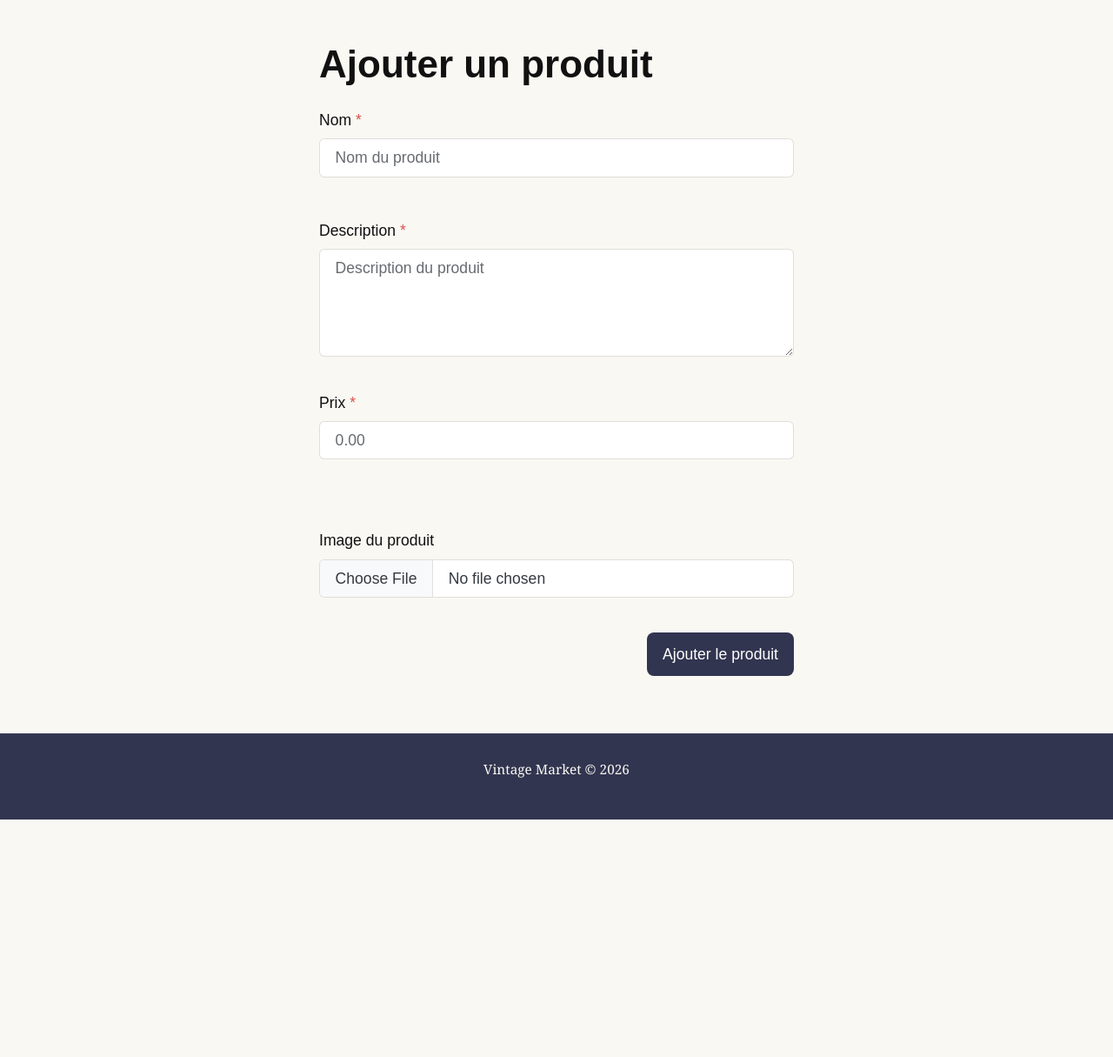
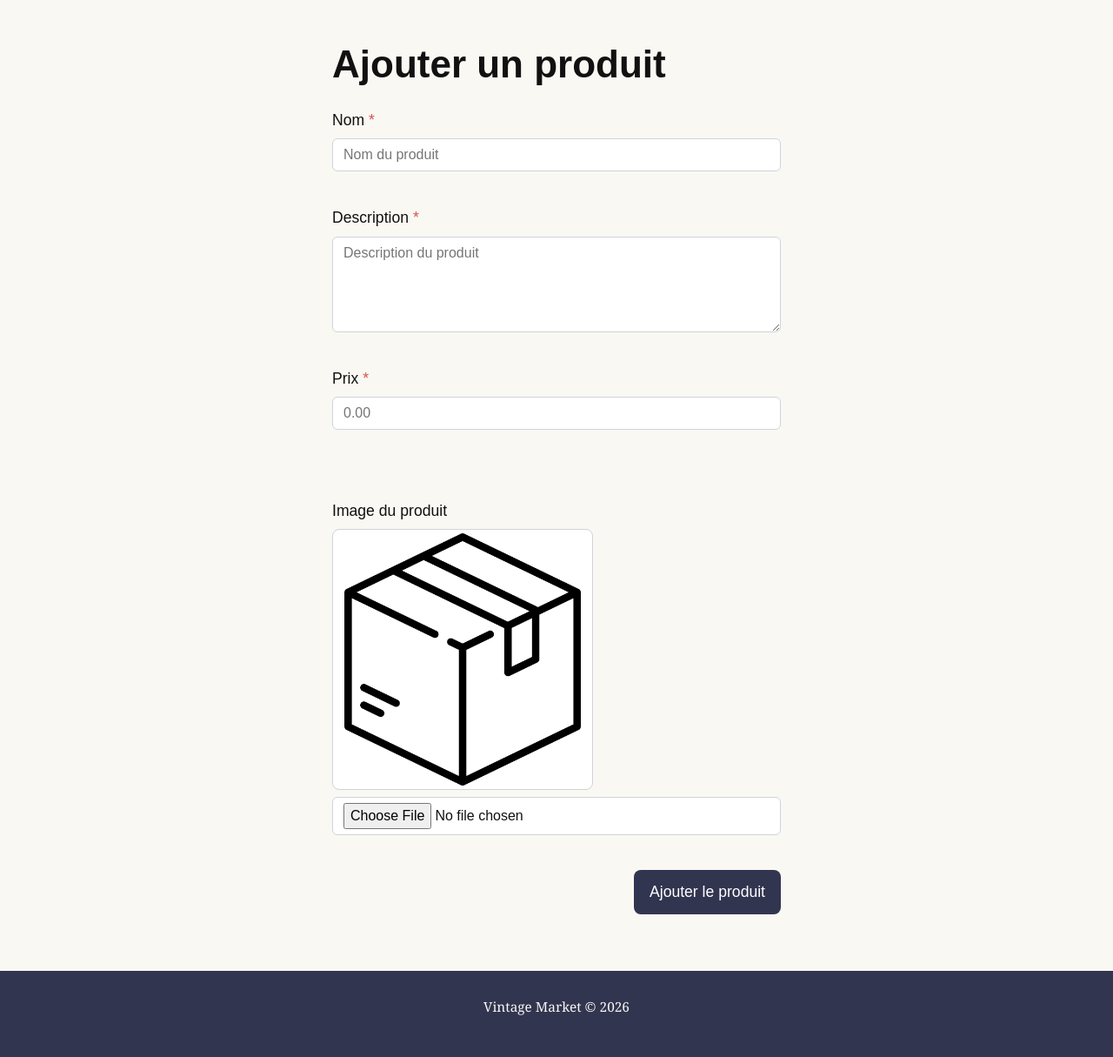
Before and after one commit to SolsticeDemers/Projet-web, a Flask app: page /produits/ajouter_produit in a window 1280 px wide. Shown: the part 240-1455 px from the top of the page at 87% size. Before the commit the page ends 1182 px from the top, so only its background shows below. Run offline with Flask 3, Linux system fonts and the light colour scheme; the visitor is signed in with stand-in values (Sample User, id 1); data that the repository does not hold is empty; some libraries are stand-ins or nearby versions.

Commit message:
debut classes visuel

```diff
--- a/static/css/styles.sass
+++ b/static/css/styles.sass
@@ -328,3 +328,79 @@ p
 
 .image-actuelle
     max-width: 300px
+
+
+// Section formulaires //
+
+.form-conteneur
+    max-width: 540px
+    margin: 3rem auto 0
+    padding: 0 12px
+
+    h1
+        margin-bottom: 1.5rem
+
+.formulaire
+    display: grid
+    gap: 1.5rem
+
+.form-groupe
+    margin-bottom: 1rem
+
+    label
+        display: inline-block
+        margin-bottom: 0.5rem
+
+.form-champ
+    display: block
+    width: 100%
+    padding: 0.375rem 0.75rem
+    font-size: 1rem
+    line-height: 1.5
+    color: $noir
+    background-color: $blanc
+    border: 1px solid #ced4da
+    border-radius: 0.375rem
+
+    &:focus
+        border-color: $bleu
+        outline: 0
+        box-shadow: 0 0 0 0.25rem rgba(50, 53, 80, 0.25)
+
+    &.is-invalid
+        border-color: $danger
+
+    &.is-valid
+        border-color: $vert
+
+.form-erreur
+    margin-top: 0.25rem
+    margin-bottom: 0
+    font-size: 0.875rem
+    color: $danger
+
+.form-actions
+    display: flex
+    justify-content: flex-end
+    gap: 10px
+    margin-bottom: 3rem
+
+    button
+        padding: 12px 18px
+        border: 0
+        border-radius: 8px
+        background: $bleu
+        color: $blanc
+        cursor: pointer
+
+        &:hover
+            background: $gris-fonce
+
+.form-apercu-image
+    display: block
+    max-width: 300px
+    margin-bottom: 0.5rem
+    border-radius: 8px
+    border: 1px solid #ced4da
+    padding: 0.25rem
+    background: $blanc
--- a/templates/ajouter_produit.jinja
+++ b/templates/ajouter_produit.jinja
@@ -2,48 +2,46 @@
 
 {% block contenu %}
 
-<div class="container mt-5">
-    <div class="row justify-content-center">
-        <div class="col-12 col-md-8 col-lg-6">
+<div class="form-conteneur">
     <h1 class="mb-4">Ajouter un produit</h1>
 
-            <form method="POST" action="{{ url_for('produits.ajouter_produit') }}" enctype="multipart/form-data"
-                novalidate class="d-grid gap-4">
+    <form method="POST" action="{{ url_for('produits.ajouter_produit') }}" enctype="multipart/form-data" novalidate
+        class="formulaire">
         {{ form.hidden_tag() }}
 
-                <div class="mb-4">
-                    {{ form.nom.label(class="form-label") }}
+        <div class="form-groupe">
+            {{ form.nom.label }}
             <span class="text-danger">*</span>
-                    {{ form.nom(class="form-control", placeholder="Nom du produit") }}
+            {{ form.nom(class="form-champ", placeholder="Nom du produit") }}
 
             {% for erreur in form.nom.errors %}
-                    <div class="text-danger">{{ erreur }}</div>
+            <div class="form-erreur">{{ erreur }}</div>
             {% endfor %}
         </div>
 
-                <div class="mb-3">
-                    {{ form.description.label(class="form-label") }}
+        <div class="form-groupe">
+            {{ form.description.label }}
             <span class="text-danger">*</span>
-                    {{ form.description(class="form-control", rows="4",
+            {{ form.description(class="form-champ", rows="4",
             placeholder="Description du produit") }}
 
             {% for erreur in form.description.errors %}
-                    <div class="text-danger">{{ erreur }}</div>
+            <div class="form-erreur">{{ erreur }}</div>
             {% endfor %}
         </div>
 
-                <div class="mb-3">
-                    {{ form.prix.label(class="form-label") }}
+        <div class="form-groupe">
+            {{ form.prix.label }}
             <span class="text-danger">*</span>
-                    {{ form.prix(class="form-control", step="0.01",
+            {{ form.prix(class="form-champ", step="0.01",
             placeholder="0.00") }}
 
             {% for erreur in form.prix.errors %}
-                    <div class="text-danger">{{ erreur }}</div>
+            <div class="form-erreur">{{ erreur }}</div>
             {% endfor %}
         </div>
 
-                <div class="mb-3">
+        <div class="form-groupe">
             {{ form.id_statut.label(class="visually-hidden") }}
 
             {% for choix in form.id_statut %}
@@ -58,23 +56,29 @@
             {% endfor %}
 
             {% for erreur in form.id_statut.errors %}
-                    <div class="text-danger">{{ erreur }}</div>
+            <div class="form-erreur">{{ erreur }}</div>
             {% endfor %}
         </div>
         <div class="mb-3">
             {{ form.image.label(class="form-label") }}
-                    {{ form.image(class="form-control", accept=".png,.jpg,.jpeg") }}
+
+            <img id="apercu-image" src="{{ url_for('static', filename='images/default.png') }}"
+                data-img-initiale="{{ url_for('static', filename='images/default.png') }}"
+                alt="Aperçu de l'image du produit"
+                class="form-apercu-image">
+
+            {{ form.image(class="form-champ", accept=".png,.jpg,.jpeg") }}
 
             {% for erreur in form.image.errors %}
-                    <div class="text-danger">{{ erreur }}</div>
+            <div class="form-erreur">{{ erreur }}</div>
             {% endfor %}
         </div>
-                <div class="actions d-flex justify-content-end mb-5">
-                    <button type="submit" class="button">Ajouter le produit</button>
+        <div class="form-actions">
+            <button type="submit">Ajouter le produit</button>
         </div>
     </form>
 </div>
-    </div>
-</div>
+
+<script src="/js/apercu_image.js"></script>
 
 {% endblock %}
```
Also changed, not shown: templates/compte/creer_compte.jinja (+9 -3 lines), static/css/styles.css, 1 other file. Lines whose indentation alone changed are shown as unchanged.
